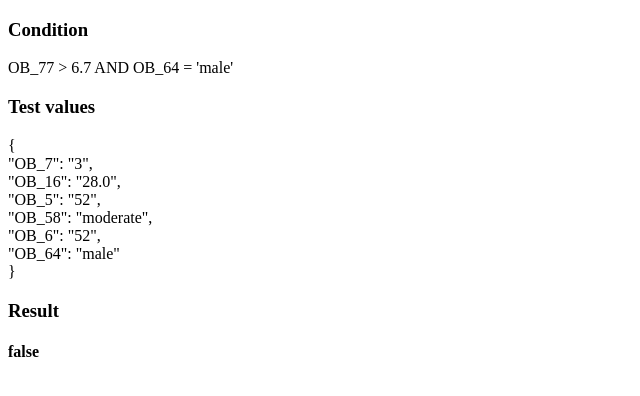
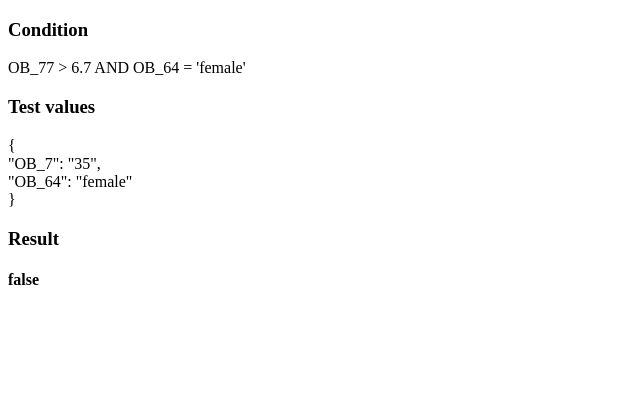
Before and after one commit to carre-project/RiskEvidenceConditionParser, a website: page demo/index.html in a window 1280 px wide. Shown: the whole page, without its empty margins (0-640 px from the left). Drawn offline with Linux system fonts and the light colour scheme.

Commit message:
update package.json

```diff
--- a/demo/index.html
+++ b/demo/index.html
@@ -2,8 +2,8 @@
 <html>
 	<head>
 		<title>RiskEvidenceConditionParser</title>
-		<!--<script src="../src/risk_evidence_condition_parser.js"></script>-->
-		<script src="../dist/risk_evidence_condition_parser.min.js"></script>
+		<script src="../src/risk_evidence_condition_parser.js"></script>
+		<!--<script src="../dist/risk_evidence_condition_parser.min.js"></script>-->
 	</head>
 	<body class="col-xs-12">
 
@@ -23,16 +23,12 @@
 		<script>
 
 			// var condition = "( OB_18 = 'stage1' OR OB_18 = 'stage2' OR OB_18 = 'stage3' OR ( OB_30 <= 90 AND OB_30 >= 30 ) ) AND OB_7='male' AND OB_65 = 'yes'";
-			var condition ="OB_77 > 6.7 AND OB_64 = 'male'"; // "OB_58 = 'moderate' AND OB_64 = 'male'";//
+			var condition ="OB_77 > 6.7 AND OB_64 = 'female'"; // "OB_58 = 'moderate' AND OB_64 = 'male'";//
 			var values;
 			//true values
 			values = {
-			  OB_7: "3",
-			  OB_16: "28.0",
-			  OB_5: "52",
-			  OB_58: "moderate",
-			  OB_6: "52",
-			  OB_64: "male",
+			  OB_7: "35",
+			  OB_64: "female",
 			};
 
 			// false values
```
Also changed, not shown: package.json (+10 -1 lines).
